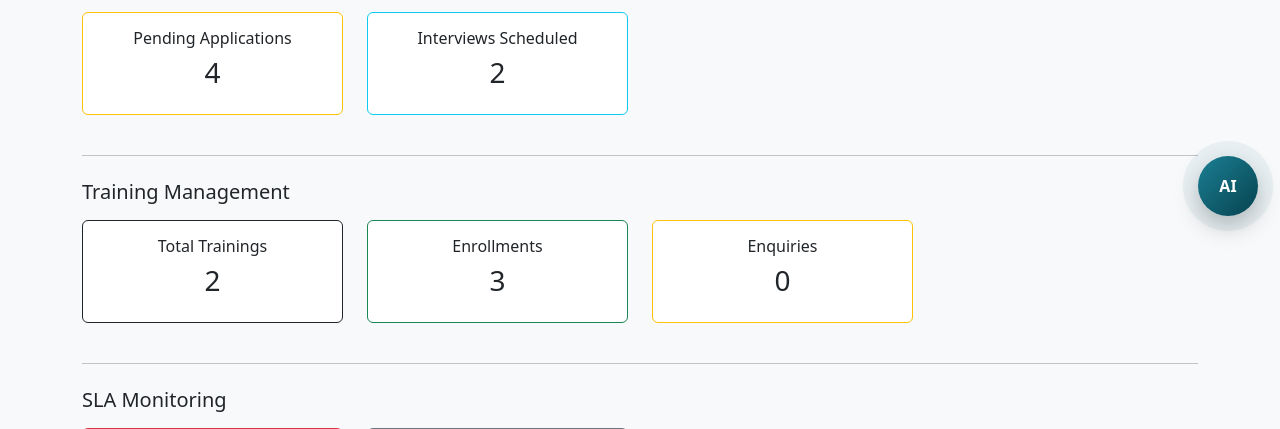
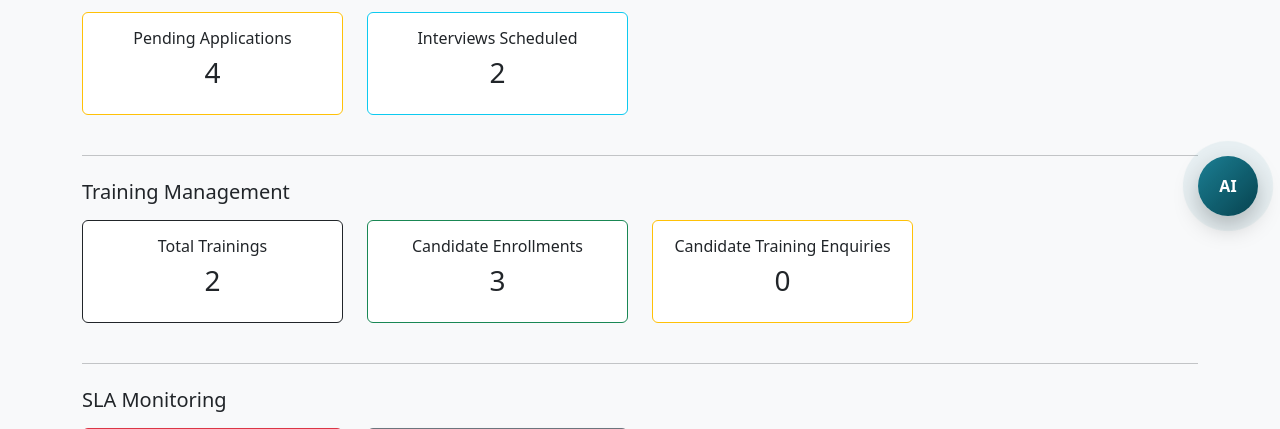
Before and after one commit to sugandv21/Vetri_Consultancy_Services, a Django app: page /auth/admin-panel/dashboard/ in a window 1280 px wide. Shown: the part 560-989 px from the top of the page. Run offline with Django 5.2, Linux system fonts and the light colour scheme; a user stored in the database is signed in; data comes from the database, SQL or seed files in the repository; data that the repository does not hold is empty.

Commit message:
Add files via upload

```diff
--- a/accounts/templates/accounts/admin_dashboard.html
+++ b/accounts/templates/accounts/admin_dashboard.html
@@ -140,7 +140,7 @@
   <div class="col-md-3 mb-3">
     <div class="card text-center border-success">
       <div class="card-body">
-        <h6>Enrollments</h6>
+        <h6>Candidate Enrollments</h6>
         <h3>{{ total_enrollments }}</h3>
       </div>
     </div>
@@ -149,7 +149,7 @@
   <div class="col-md-3 mb-3">
     <div class="card text-center border-warning">
       <div class="card-body">
-        <h6>Enquiries</h6>
+        <h6>Candidate Training Enquiries</h6>
         <h3>{{ total_enquiries }}</h3>
       </div>
     </div>
```
